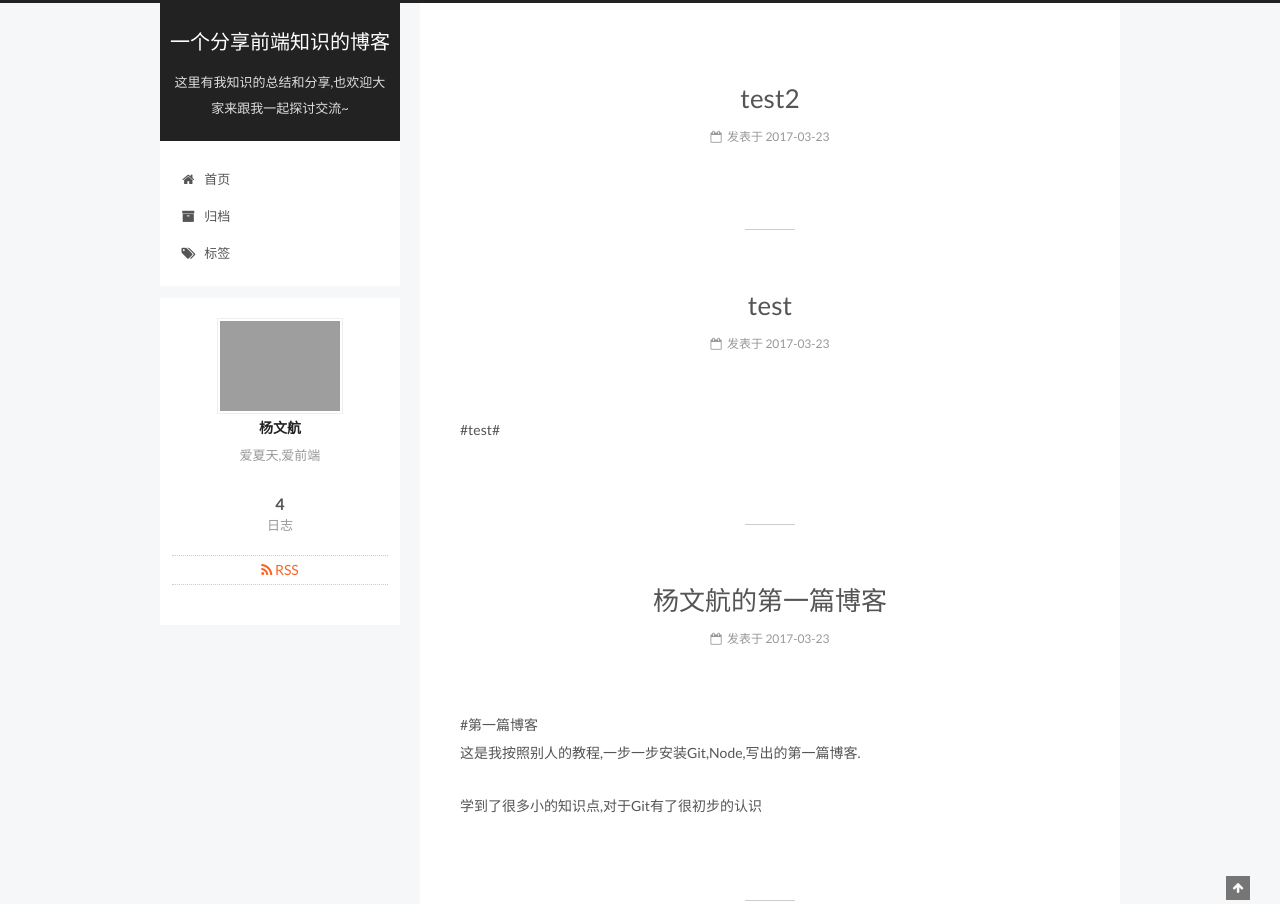
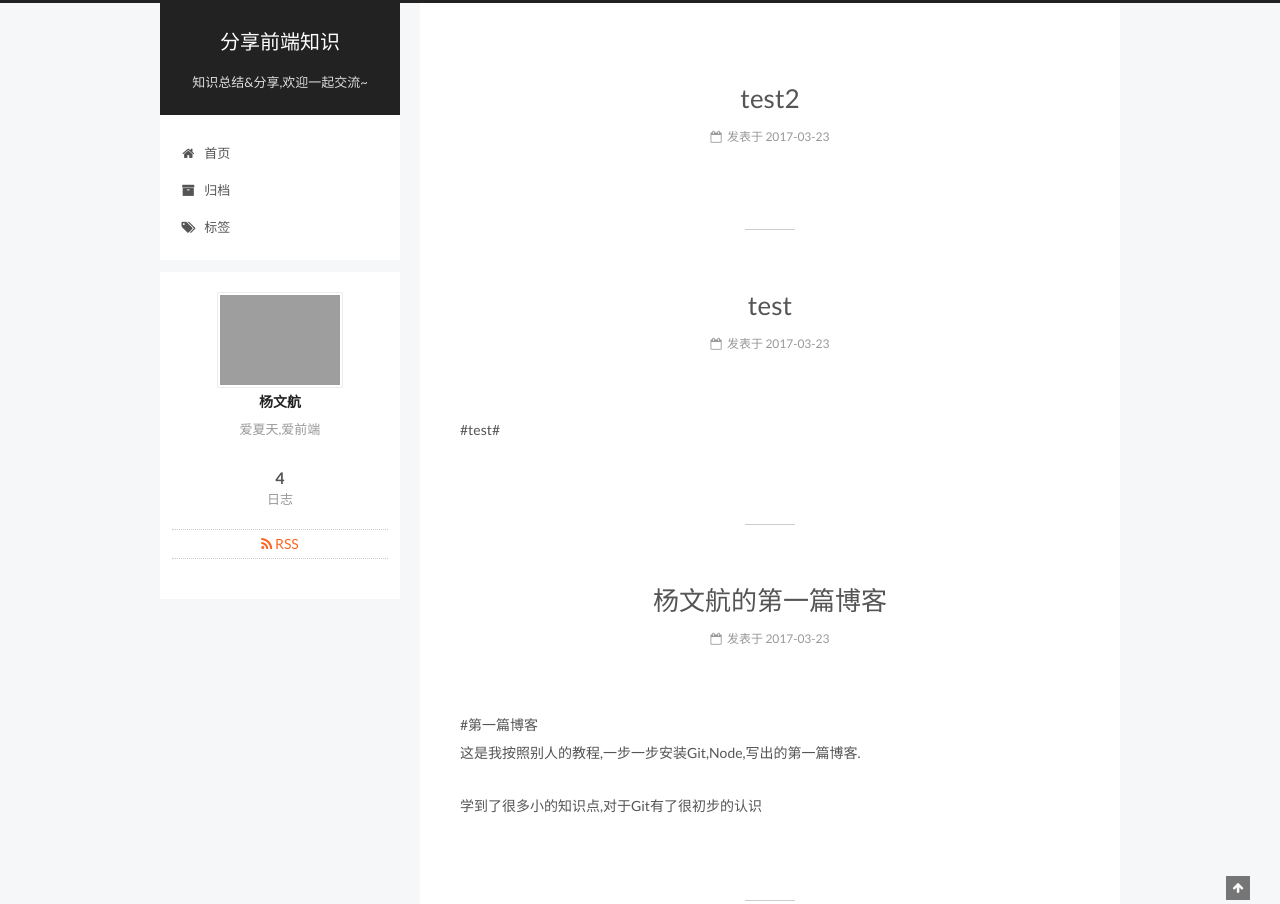
Before and after one commit to yangwenhang/yangwenhang.github.io, a plain HTML site: page index.html in a window 1280 px wide. Shown: the top 904 px of the page. Drawn offline with Linux system fonts and the light colour scheme; grey boxes are pictures that could not be loaded.

Commit message:
Site updated: 2017-03-24 01:53:25

```diff
--- a/2017/03/23/hello-world/index.html
+++ b/2017/03/23/hello-world/index.html
@@ -77,7 +77,7 @@
 
 
 
-  <link rel="alternate" href="/atom.xml" title="一个分享前端知识的博客" type="application/atom+xml" />
+  <link rel="alternate" href="/atom.xml" title="分享前端知识" type="application/atom+xml" />
 
 
 
@@ -94,7 +94,7 @@ Quick">
 <meta property="og:type" content="article">
 <meta property="og:title" content="Hello World">
 <meta property="og:url" content="http://yoursite.com/2017/03/23/hello-world/index.html">
-<meta property="og:site_name" content="一个分享前端知识的博客">
+<meta property="og:site_name" content="分享前端知识">
 <meta property="og:description" content="Welcome to Hexo! This is your very first post. Check documentation for more info. If you get any problems when using Hexo, you can find the answer in troubleshooting or you can ask me on GitHub.
 Quick">
 <meta property="og:updated_time" content="2017-03-22T17:20:33.624Z">
@@ -135,7 +135,7 @@ Quick">
 
 
 
-  <title> Hello World | 一个分享前端知识的博客 </title>
+  <title> Hello World | 分享前端知识 </title>
 </head>
 
 <body itemscope itemtype="http://schema.org/WebPage" lang="zh-Hans">
@@ -171,12 +171,12 @@ Quick">
     <div class="custom-logo-site-title">
       <a href="/"  class="brand" rel="start">
         <span class="logo-line-before"><i></i></span>
-        <span class="site-title">一个分享前端知识的博客</span>
+        <span class="site-title">分享前端知识</span>
         <span class="logo-line-after"><i></i></span>
       </a>
     </div>
 
-        <p class="site-subtitle">这里有我知识的总结和分享,也欢迎大家来跟我一起探讨交流~</p>
+        <p class="site-subtitle">知识总结&分享,欢迎一起交流~</p>
 
   </div>
 
@@ -263,7 +263,7 @@ Quick">
     </span>
 
     <span hidden itemprop="publisher" itemscope itemtype="http://schema.org/Organization">
-      <meta itemprop="name" content="一个分享前端知识的博客">
+      <meta itemprop="name" content="分享前端知识">
     </span>
 
 
--- a/atom.xml
+++ b/atom.xml
@@ -1,7 +1,7 @@
 <?xml version="1.0" encoding="utf-8"?>
 <feed xmlns="http://www.w3.org/2005/Atom">
-  <title>一个分享前端知识的博客</title>
-  <subtitle>这里有我知识的总结和分享,也欢迎大家来跟我一起探讨交流~</subtitle>
+  <title>分享前端知识</title>
+  <subtitle>知识总结&amp;分享,欢迎一起交流~</subtitle>
   <link href="/atom.xml" rel="self"/>
 
   <link href="http://yoursite.com/"/>
--- a/index.html
+++ b/index.html
@@ -77,7 +77,7 @@
 
 
 
-  <link rel="alternate" href="/atom.xml" title="一个分享前端知识的博客" type="application/atom+xml" />
+  <link rel="alternate" href="/atom.xml" title="分享前端知识" type="application/atom+xml" />
 
 
 
@@ -91,12 +91,12 @@
 
 <meta name="description" content="爱夏天,爱前端">
 <meta property="og:type" content="website">
-<meta property="og:title" content="一个分享前端知识的博客">
+<meta property="og:title" content="分享前端知识">
 <meta property="og:url" content="http://yoursite.com/index.html">
-<meta property="og:site_name" content="一个分享前端知识的博客">
+<meta property="og:site_name" content="分享前端知识">
 <meta property="og:description" content="爱夏天,爱前端">
 <meta name="twitter:card" content="summary">
-<meta name="twitter:title" content="一个分享前端知识的博客">
+<meta name="twitter:title" content="分享前端知识">
 <meta name="twitter:description" content="爱夏天,爱前端">
 
 
@@ -131,7 +131,7 @@
 
 
 
-  <title> 一个分享前端知识的博客 </title>
+  <title> 分享前端知识 </title>
 </head>
 
 <body itemscope itemtype="http://schema.org/WebPage" lang="zh-Hans">
@@ -169,12 +169,12 @@
     <div class="custom-logo-site-title">
       <a href="/"  class="brand" rel="start">
         <span class="logo-line-before"><i></i></span>
-        <span class="site-title">一个分享前端知识的博客</span>
+        <span class="site-title">分享前端知识</span>
         <span class="logo-line-after"><i></i></span>
       </a>
     </div>
 
-        <p class="site-subtitle">这里有我知识的总结和分享,也欢迎大家来跟我一起探讨交流~</p>
+        <p class="site-subtitle">知识总结&分享,欢迎一起交流~</p>
 
   </div>
 
@@ -261,7 +261,7 @@
     </span>
 
     <span hidden itemprop="publisher" itemscope itemtype="http://schema.org/Organization">
-      <meta itemprop="name" content="一个分享前端知识的博客">
+      <meta itemprop="name" content="分享前端知识">
     </span>
 
 
@@ -381,7 +381,7 @@
     </span>
 
     <span hidden itemprop="publisher" itemscope itemtype="http://schema.org/Organization">
-      <meta itemprop="name" content="一个分享前端知识的博客">
+      <meta itemprop="name" content="分享前端知识">
     </span>
 
 
@@ -502,7 +502,7 @@
     </span>
 
     <span hidden itemprop="publisher" itemscope itemtype="http://schema.org/Organization">
-      <meta itemprop="name" content="一个分享前端知识的博客">
+      <meta itemprop="name" content="分享前端知识">
     </span>
 
 
@@ -624,7 +624,7 @@
     </span>
 
     <span hidden itemprop="publisher" itemscope itemtype="http://schema.org/Organization">
-      <meta itemprop="name" content="一个分享前端知识的博客">
+      <meta itemprop="name" content="分享前端知识">
     </span>
 
 
```
Also changed, not shown: 2017/03/23/post杨文航的第一篇博客/index.html (+6 -6 lines), 2017/03/23/test/index.html (+6 -6 lines), 2017/03/23/test2/index.html (+6 -8 lines), archives/2017/03/index.html (+7 -7 lines), archives/2017/index.html (+7 -7 lines), archives/index.html (+7 -7 lines), tags/index.html (+7 -5 lines).
